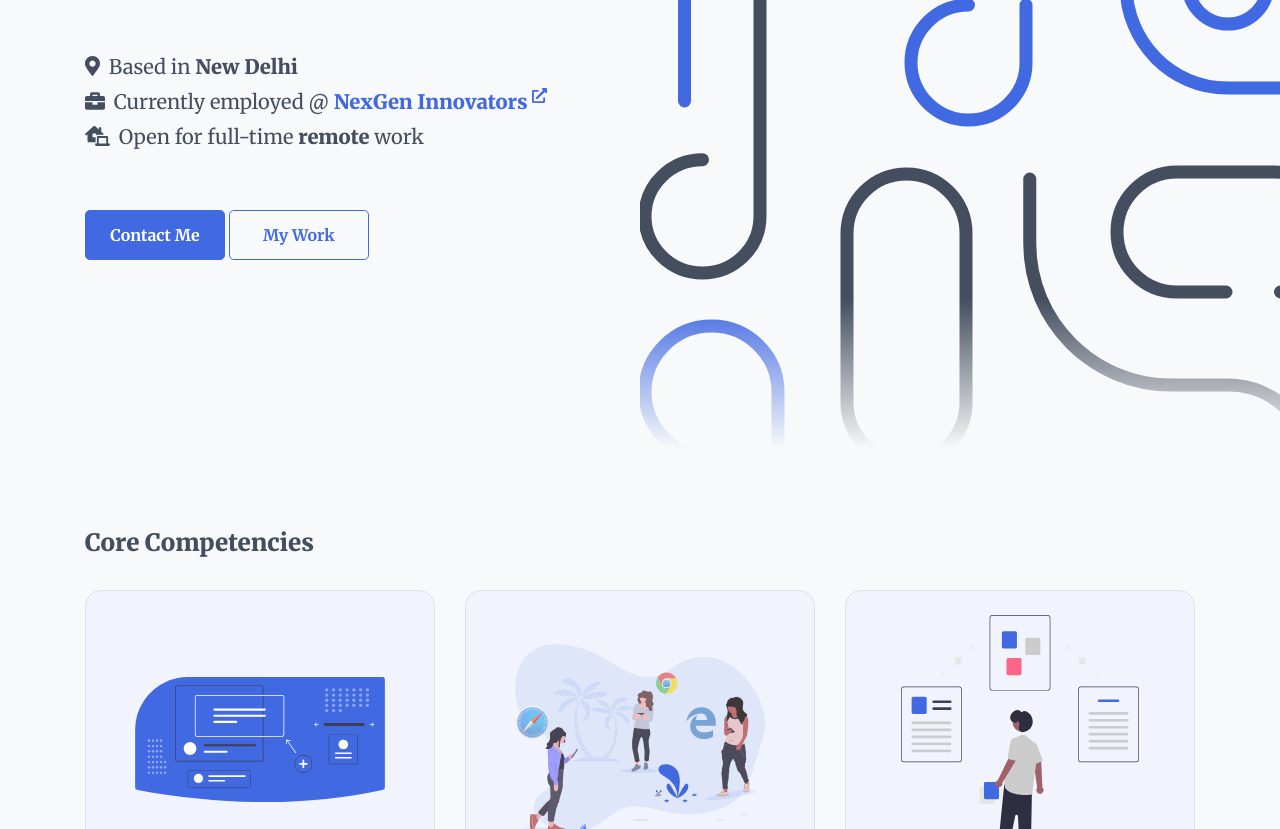
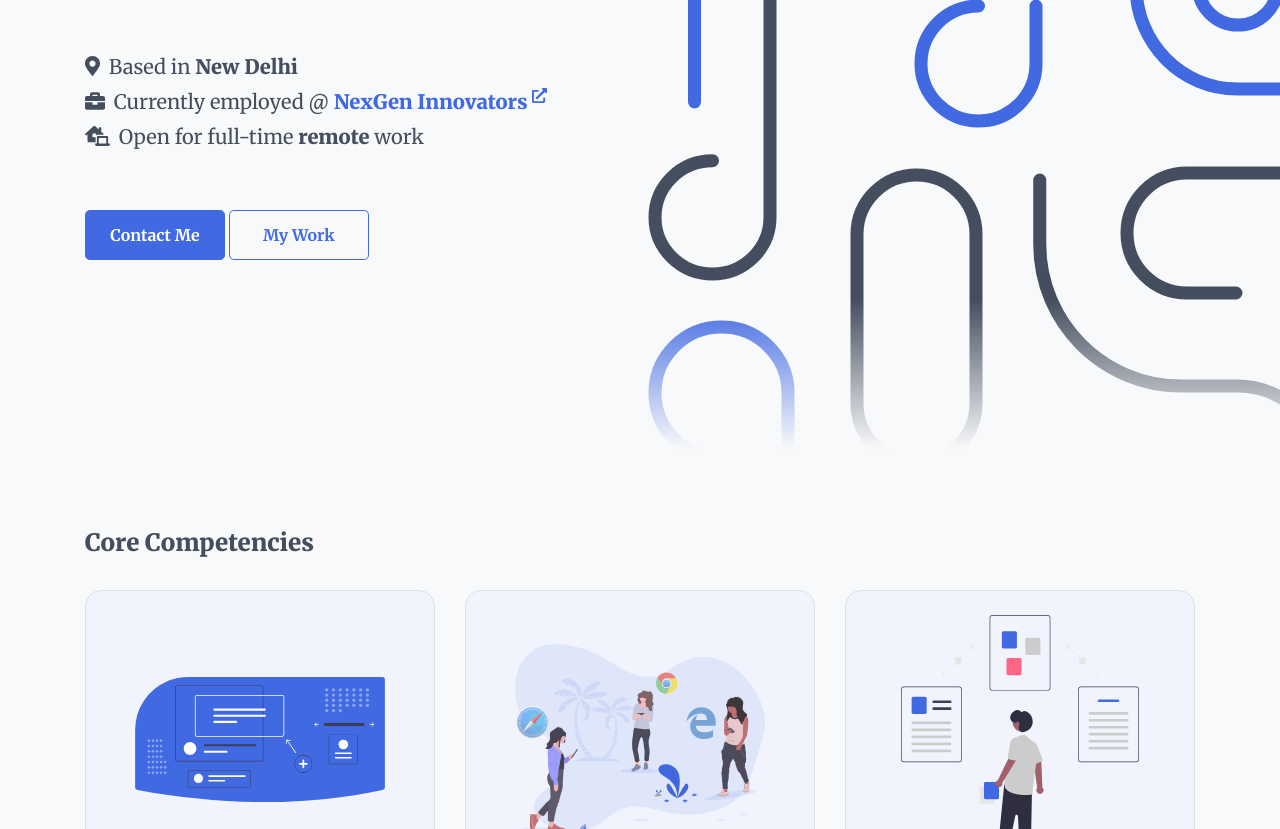
Before and after one commit to ashwinders/ashwinders.github.io-old, a website: page index.html in a window 1280 px wide. Shown: the part 400-1229 px from the top of the page. Drawn offline with Linux system fonts and the light colour scheme.

Commit message:
Fixed hero svg clipping position

```diff
--- a/index.html
+++ b/index.html
@@ -153,7 +153,7 @@
                 <svg id="hero-bg" width="1600px" height="1200px" viewBox="0 0 1600 1200" version="1.1" xmlns="http://www.w3.org/2000/svg" xmlns:xlink="http://www.w3.org/1999/xlink">
                     <g id="Patterns" stroke="none" stroke-width="1" fill="none" fill-rule="evenodd" stroke-linecap="round" stroke-linejoin="round">
                         <g id="Taieri" stroke-width="13">
-                            <g transform="translate(0.000000, -106.000000)" id="Shape">
+                            <g transform="translate(10.000000, -105.000000)" id="Shape">
                                 <path d="M1600,999 C1600,1031.03292 1574.25677,1057 1542.5,1057 C1510.74323,1057 1485,1031.03292 1485,999" stroke="#44AB96"></path>
                                 <path d="M1600,155 C1560.232,155 1528,122.540542 1528,82.5 C1528,42.4593375 1560.232,10 1600,10" stroke="#E53855"></path>
                                 <path d="M562,68.9061033 C562,102.094761 588.86303,129 622,129 C655.13697,129 682,102.094761 682,68.9061033 L682,1" stroke="#44AB96"></path>
```
